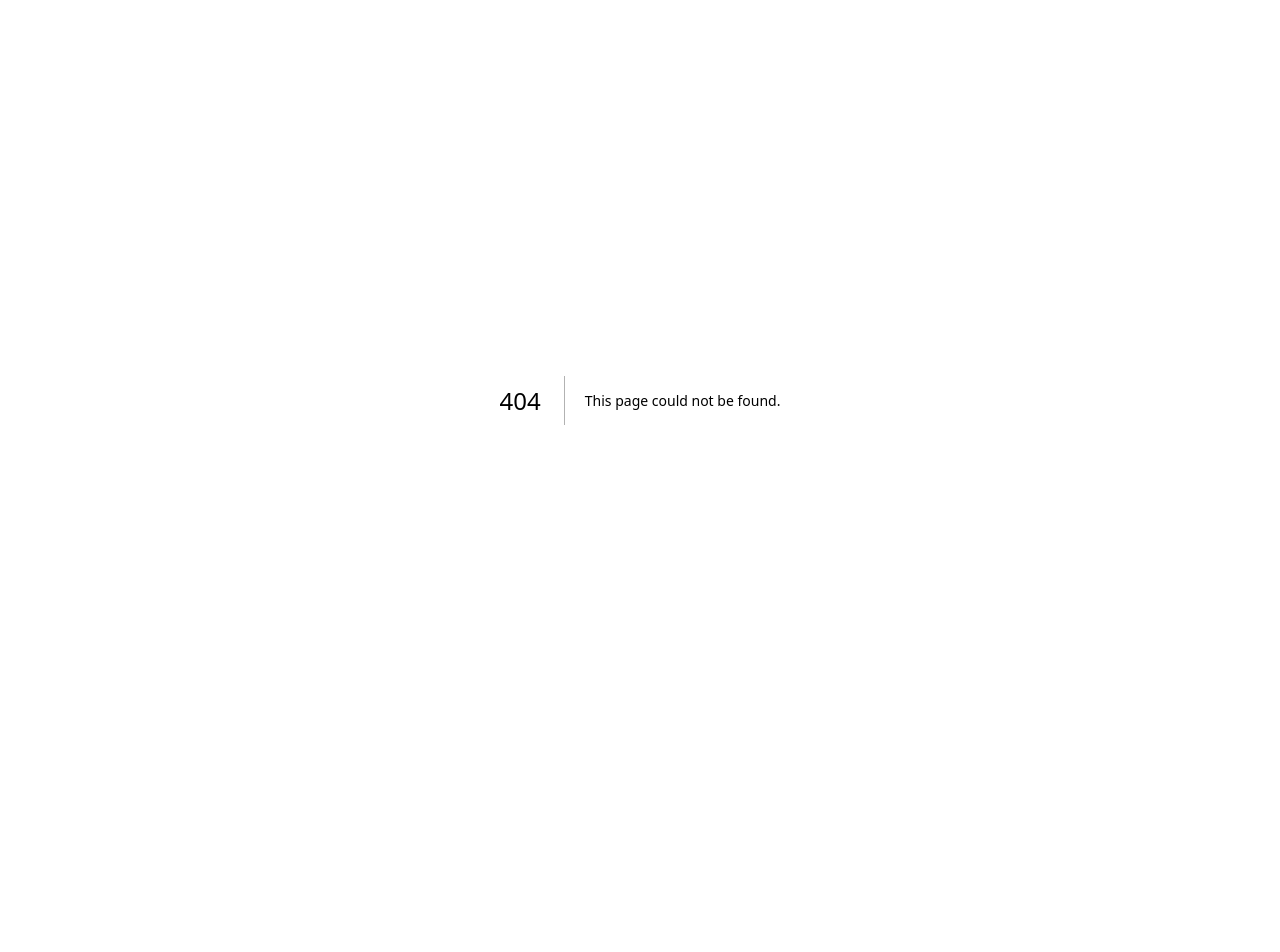
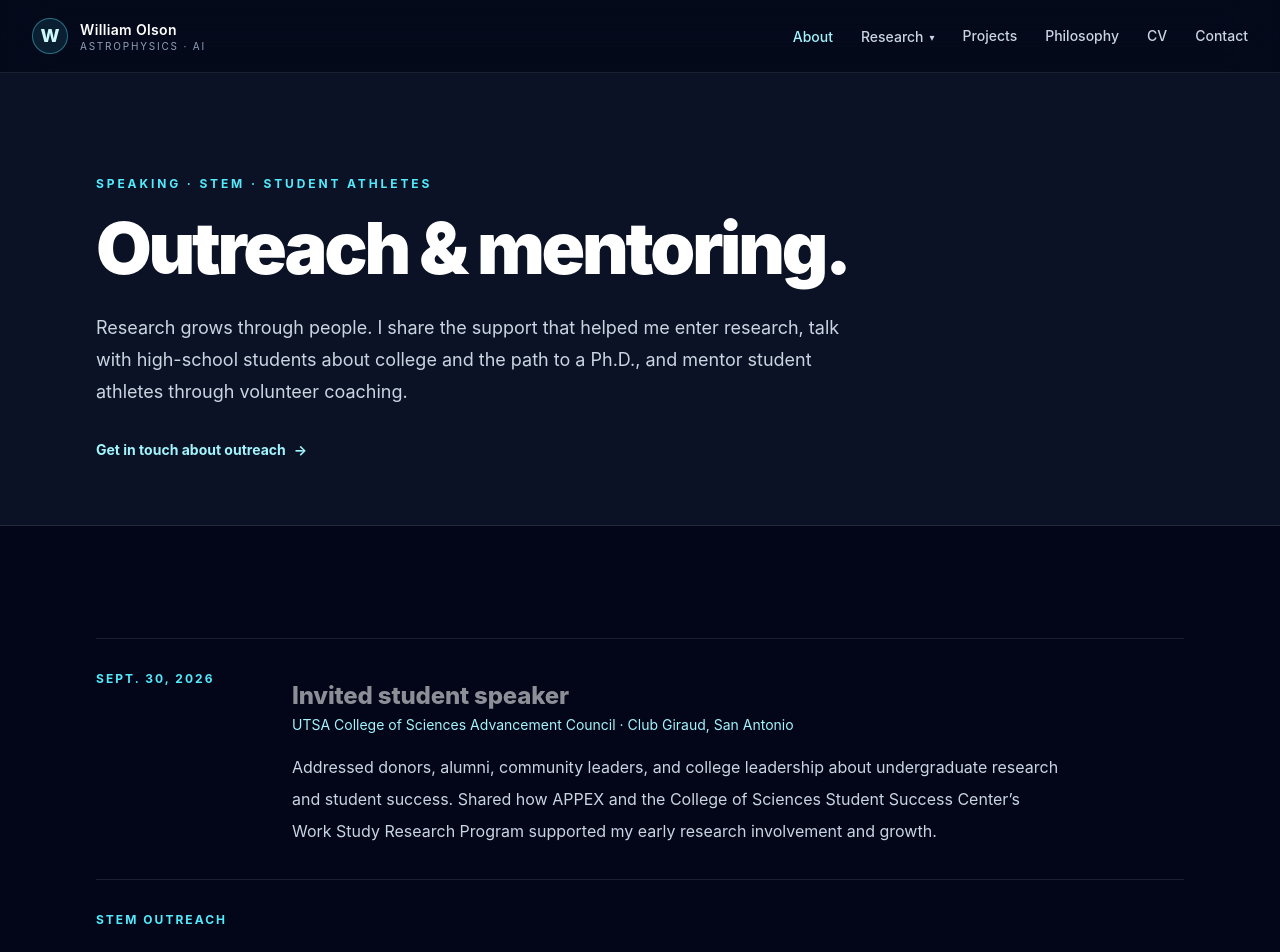
Before and after one commit to 2xwlll/githubportfolio, a Next.js app: page /outreach in a window 1280 px wide. Before the commit this address had no page. Shown: the top 952 px of the page. Before the commit the page ends 800 px from the top, so only its background shows below. Built offline with nearby package versions, Linux system fonts and the light colour scheme.

Commit message:
adding content

```diff
--- a/src/app/about/page.tsx
+++ b/src/app/about/page.tsx
@@ -33,7 +33,7 @@ export default function AboutPage() {
         <div className="mt-12 flex flex-wrap gap-3">
           <Link href="/research" className="rounded-full bg-cyan-300 px-6 py-3.5 text-sm font-bold text-slate-950">Explore my research →</Link>
           <Link href="/cv" className="rounded-full border border-white/20 px-6 py-3.5 text-sm font-bold text-white">View my CV</Link>
-          <Link href="/#outreach" className="rounded-full border border-white/20 px-6 py-3.5 text-sm font-bold text-white">Outreach & mentoring</Link>
+          <Link href="/outreach" className="rounded-full border border-white/20 px-6 py-3.5 text-sm font-bold text-white">Outreach & mentoring</Link>
         </div>
       </section>
       <Contact />
--- /dev/null
+++ b/src/app/outreach/page.tsx
@@ -0,0 +1,42 @@
+import type { Metadata } from "next";
+import Link from "next/link";
+import Navbar from "@/components/Navbar";
+import Contact from "@/components/home/Contact";
+import { outreach } from "@/lib/cv";
+
+export const metadata: Metadata = {
+  title: "Outreach & Mentoring | William Eric Olson",
+  description: "William Olson’s invited speaking, STEM outreach at James Madison High School, and volunteer track and field coaching.",
+};
+
+export default function OutreachPage() {
+  return (
+    <main className="min-h-screen bg-slate-950 text-slate-100">
+      <Navbar />
+      <header className="border-b border-white/10 bg-slate-900/70">
+        <div className="mx-auto max-w-6xl px-5 pb-16 pt-36 sm:px-8 sm:pt-44">
+          <p className="text-xs font-bold uppercase tracking-[.24em] text-cyan-300">Speaking · STEM · student athletes</p>
+          <h1 className="mt-5 max-w-4xl text-5xl font-black tracking-[-.045em] text-white sm:text-7xl">Outreach &amp; mentoring.</h1>
+          <p className="mt-7 max-w-3xl text-lg leading-8 text-slate-300">Research grows through people. I share the support that helped me enter research, talk with high-school students about college and the path to a Ph.D., and mentor student athletes through volunteer coaching.</p>
+          <Link href="#contact" className="mt-8 inline-flex items-center gap-2 text-sm font-bold text-cyan-200 transition hover:gap-3">Get in touch about outreach <span aria-hidden="true">→</span></Link>
+        </div>
+      </header>
+      <section aria-label="Outreach experience" className="mx-auto max-w-6xl px-5 py-20 sm:px-8 sm:py-28">
+        <div className="border-t border-white/10">
+          {outreach.map((item) => (
+            <article key={item.title} className="grid gap-5 border-b border-white/10 py-8 md:grid-cols-[11rem_1fr]">
+              <p className="text-xs font-bold uppercase tracking-[.17em] text-cyan-300">{item.date}</p>
+              <div>
+                <h2 className="text-2xl font-extrabold text-white">{item.title}</h2>
+                <p className="mt-3 text-sm text-cyan-200">{item.place}</p>
+                <p className="mt-4 max-w-3xl leading-8 text-slate-300">{item.detail}</p>
+              </div>
+            </article>
+          ))}
+        </div>
+        <Link href="/#outreach" className="mt-10 inline-flex text-sm font-bold text-cyan-200 transition hover:text-white">← Back to the homepage</Link>
+      </section>
+      <Contact />
+    </main>
+  );
+}
--- a/src/app/page.tsx
+++ b/src/app/page.tsx
@@ -16,9 +16,9 @@ export default function Home() {
       <About />
       <ResearchShowcase />
       <Projects />
-      <Outreach />
       <Philosophy />
       <CV />
+      <Outreach />
       <Contact />
     </main>
   );
--- a/src/components/Navbar.tsx
+++ b/src/components/Navbar.tsx
@@ -17,9 +17,9 @@ const scrollSections = [
   ["about", "about"],
   ["research", "research"],
   ["projects", "projects"],
-  ["outreach", "about"],
   ["philosophy", "philosophy"],
   ["cv", "cv"],
+  ["outreach", "about"],
   ["contact", "contact"],
 ] as const;
 
@@ -70,7 +70,7 @@ export default function Navbar() {
     return () => window.removeEventListener("keydown", closeOnEscape);
   }, [open]);
 
-  const navActive = pathname.startsWith("/research") || pathname === "/publications" ? "research" : pathname === "/about" ? "about" : pathname === "/" ? activeSection : null;
+  const navActive = pathname.startsWith("/research") || pathname === "/publications" ? "research" : pathname === "/about" || pathname === "/outreach" ? "about" : pathname === "/" ? activeSection : null;
   const linkClass = (id: string) => `text-sm font-medium transition ${navActive === id ? "text-cyan-200" : "text-slate-300 hover:text-cyan-200"}`;
   const closeMobile = (id: string) => {
     setActiveSection(id);
@@ -90,7 +90,7 @@ export default function Navbar() {
             <Link className={linkClass("about")} href="/#about" aria-current={navActive === "about" ? "location" : undefined} onClick={() => setActiveSection("about")}>About</Link>
             <div className="invisible absolute left-1/2 top-full w-56 -translate-x-1/2 translate-y-2 rounded-2xl border border-white/10 bg-slate-950/95 p-2 opacity-0 shadow-2xl backdrop-blur-xl transition group-hover:visible group-hover:translate-y-0 group-hover:opacity-100 group-focus-within:visible group-focus-within:translate-y-0 group-focus-within:opacity-100">
               <Link href="/about" className="block rounded-xl px-4 py-3 text-sm text-slate-200 transition hover:bg-white/10 hover:text-cyan-200"><span className="block font-bold">My background</span><span className="mt-1 block text-xs text-slate-500">Physics, research, and coaching</span></Link>
-              <Link href="/#outreach" className="block rounded-xl px-4 py-3 text-sm text-slate-200 transition hover:bg-white/10 hover:text-cyan-200"><span className="block font-bold">Outreach & mentoring</span><span className="mt-1 block text-xs text-slate-500">Speaking, STEM, and student athletes</span></Link>
+              <Link href="/outreach" className="block rounded-xl px-4 py-3 text-sm text-slate-200 transition hover:bg-white/10 hover:text-cyan-200"><span className="block font-bold">Outreach & mentoring</span><span className="mt-1 block text-xs text-slate-500">Speaking, STEM, and student athletes</span></Link>
             </div>
           </div>
           <div className="group relative py-2">
@@ -112,7 +112,7 @@ export default function Navbar() {
         <div className="mx-auto grid max-w-7xl gap-1">
           <Link href="/#about" onClick={() => closeMobile("about")} aria-current={navActive === "about" ? "location" : undefined} className={`rounded-lg px-3 py-3 text-sm font-medium ${navActive === "about" ? "bg-white/10 text-cyan-200" : "text-slate-200 hover:bg-white/10"}`}>About</Link>
           <div className="mb-2 ml-3 grid border-l border-cyan-300/25 pl-3">
-            <Link href="/#outreach" onClick={() => closeMobile("about")} className="rounded-lg px-3 py-2 text-sm text-slate-400 hover:bg-white/10 hover:text-cyan-200">Outreach & mentoring</Link>
+            <Link href="/outreach" onClick={() => closeMobile("about")} className="rounded-lg px-3 py-2 text-sm text-slate-400 hover:bg-white/10 hover:text-cyan-200">Outreach & mentoring</Link>
           </div>
           <Link href="/#research" onClick={() => closeMobile("research")} aria-current={navActive === "research" ? "location" : undefined} className={`rounded-lg px-3 py-3 text-sm font-bold ${navActive === "research" ? "bg-white/10 text-cyan-200" : "text-slate-200 hover:bg-white/10"}`}>Research</Link>
           <div className="mb-2 ml-3 grid border-l border-cyan-300/25 pl-3">
--- a/src/components/home/Outreach.tsx
+++ b/src/components/home/Outreach.tsx
@@ -9,7 +9,7 @@ export default function Outreach() {
           <p className="mb-4 text-xs font-bold uppercase tracking-[.24em] text-cyan-300">Outreach & mentoring</p>
           <h2 id="outreach-title" className="text-4xl font-extrabold leading-tight tracking-tight text-white sm:text-5xl">Sharing what helped me get here.</h2>
           <p className="mt-7 leading-7 text-slate-300">Research grows through people. I speak about the support that helped me enter research, share the college and Ph.D. pathway with high-school students, and volunteer as a track and field coach.</p>
-          <Link href="/#contact" className="mt-8 inline-flex items-center gap-2 text-sm font-bold text-cyan-200 transition hover:gap-3">Get in touch about outreach <span aria-hidden="true">→</span></Link>
+          <Link href="/outreach" className="mt-8 inline-flex items-center gap-2 text-sm font-bold text-cyan-200 transition hover:gap-3">Explore outreach &amp; mentoring <span aria-hidden="true">→</span></Link>
         </div>
         <div className="border-t border-white/10">
           {outreach.map((item) => (
```
Also changed, not shown: public/images/profile/current_headshot.jpg (added).
